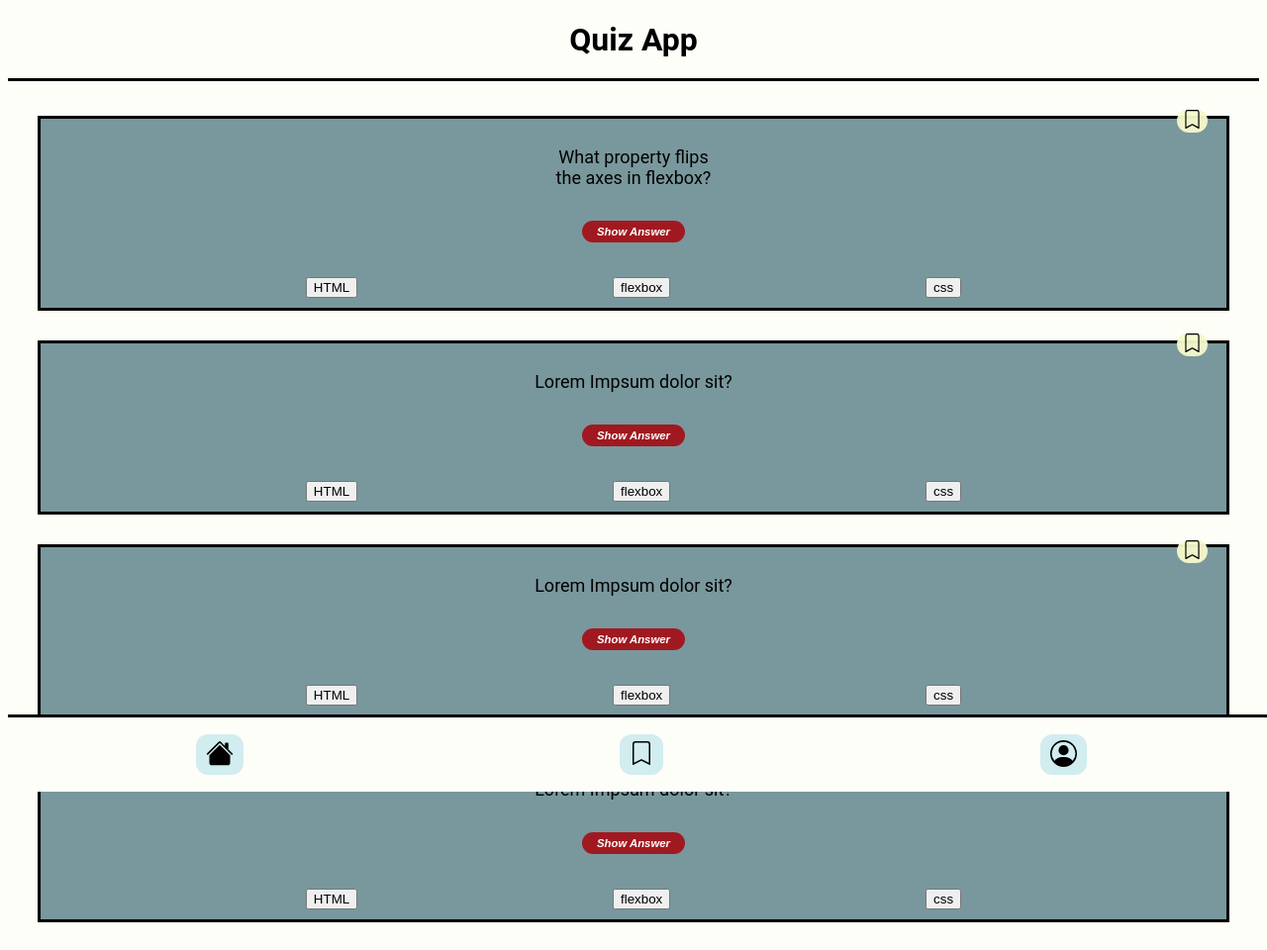
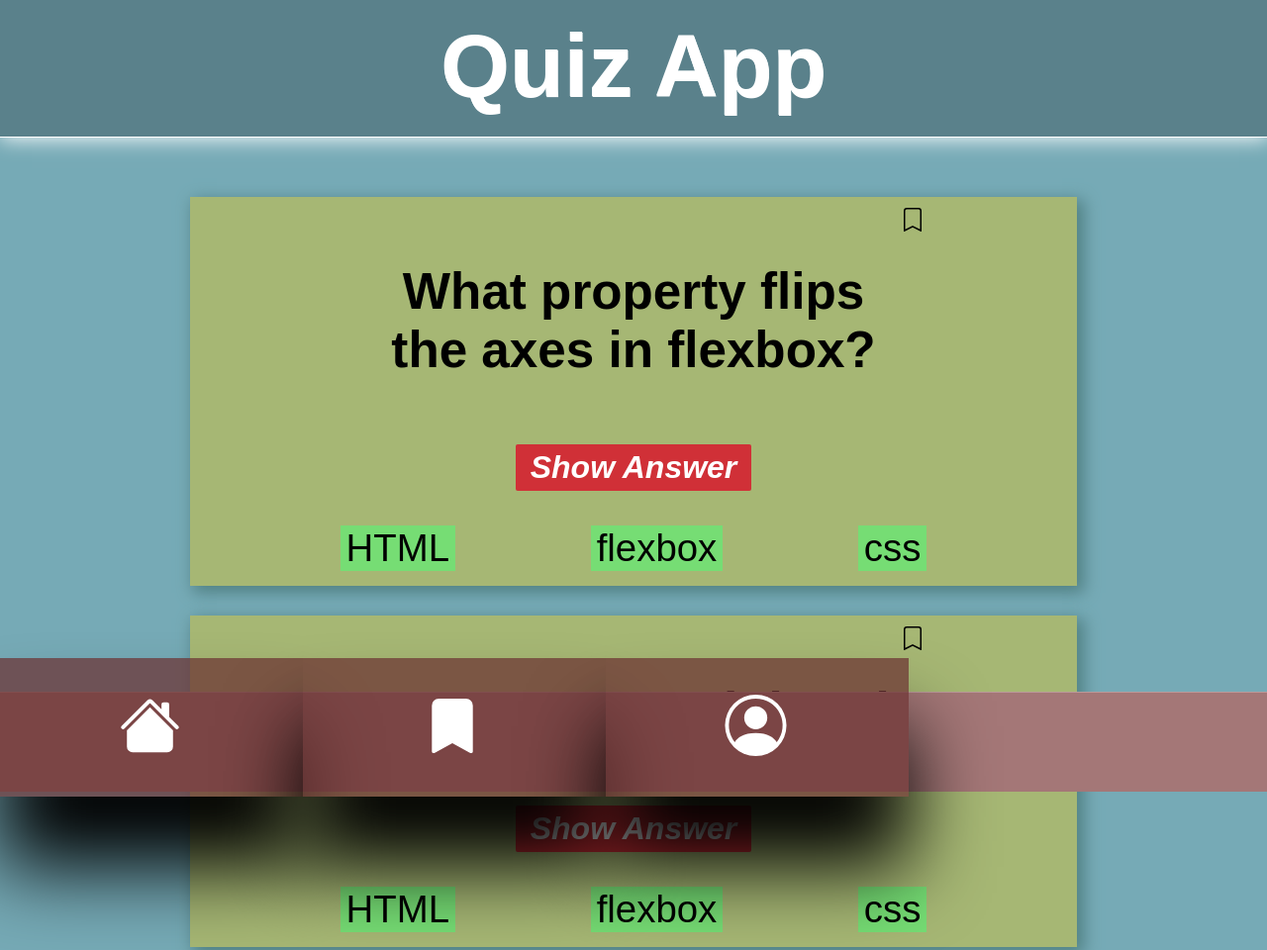
Before and after one commit to oektemkalkan/Quiz-App, a plain HTML site: page index.html in a window 1280 px wide. Shown: the top 960 px of the page at 99% size. Drawn offline with Linux system fonts and the light colour scheme.

Commit message:
finished first page

```diff
--- a/index.html
+++ b/index.html
@@ -8,14 +8,6 @@
     <title>Quiz-App | Öktem K.</title>
 </head>
 
-<script>
-
-function showanswer(){
-    document.getElementById("right").style.color = "red";
-}
-
-</script>
-
 <body>
     <header>
             <h1>Quiz App</h1>
@@ -23,8 +15,8 @@ function showanswer(){
 <main>
 
         <article class="first_article">
-                <button class="bookmark_1 all_icons" onclick="showanswer()">
-                    <svg xmlns="http://www.w3.org/2000/svg" width="19" height="19" fill="currentColor" class="bi bi-bookmark" viewBox="0 0 16 16">
+                <button class="bookmark_1 all_icons">
+                    <svg xmlns="http://www.w3.org/2000/svg" width="8%" height="8%" fill="currentColor" class="bi bi-bookmark" viewBox="0 0 16 16">
                         <path d="M2 2a2 2 0 0 1 2-2h8a2 2 0 0 1 2 2v13.5a.5.5 0 0 1-.777.416L8 13.101l-5.223 2.815A.5.5 0 0 1 2 15.5V2zm2-1a1 1 0 0 0-1 1v12.566l4.723-2.482a.5.5 0 0 1 .554 0L13 14.566V2a1 1 0 0 0-1-1H4z"/>
                     </svg>
                 </button>
@@ -32,16 +24,16 @@ function showanswer(){
             <div class="button_center">
             <button class="show_answer_button">Show Answer</button><br>
             </div>
-                <div class="type_answer">
-                    <button>HTML</button>
-                    <button id="right">flexbox</button>
-                    <button>css</button>
+                <div class="button_answer">
+                    <button class="type_answer">HTML</button>
+                    <button class="type_answer">flexbox</button>
+                    <button class="type_answer">css</button>
                 </div>
         </article>
 
         <article>
                 <button class="bookmark_2 all_icons">
-                    <svg xmlns="http://www.w3.org/2000/svg" width="19" height="19" fill="currentColor" class="bi bi-bookmark" viewBox="0 0 16 16">
+                    <svg xmlns="http://www.w3.org/2000/svg" width="8%" height="8%" fill="currentColor" class="bi bi-bookmark" viewBox="0 0 16 16">
                         <path d="M2 2a2 2 0 0 1 2-2h8a2 2 0 0 1 2 2v13.5a.5.5 0 0 1-.777.416L8 13.101l-5.223 2.815A.5.5 0 0 1 2 15.5V2zm2-1a1 1 0 0 0-1 1v12.566l4.723-2.482a.5.5 0 0 1 .554 0L13 14.566V2a1 1 0 0 0-1-1H4z"/>
                     </svg>
                 </button>
@@ -49,16 +41,16 @@ function showanswer(){
             <div class="button_center">
                 <button class="show_answer_button">Show Answer</button><br>
             </div>
-                <div class="type_answer">
-                    <button>HTML</button>
-                    <button>flexbox</button>
-                    <button>css</button>
+                <div class="button_answer">
+                    <button class="type_answer">HTML</button>
+                    <button class="type_answer">flexbox</button>
+                    <button class="type_answer">css</button>
                 </div>
         </article>
 
         <article>
                 <button class="bookmark_3 all_icons">
-                    <svg xmlns="http://www.w3.org/2000/svg" width="19" height="19" fill="currentColor" class="bi bi-bookmark" viewBox="0 0 16 16">
+                    <svg xmlns="http://www.w3.org/2000/svg" width="8%" height="8%" fill="currentColor" class="bi bi-bookmark" viewBox="0 0 16 16">
                         <path d="M2 2a2 2 0 0 1 2-2h8a2 2 0 0 1 2 2v13.5a.5.5 0 0 1-.777.416L8 13.101l-5.223 2.815A.5.5 0 0 1 2 15.5V2zm2-1a1 1 0 0 0-1 1v12.566l4.723-2.482a.5.5 0 0 1 .554 0L13 14.566V2a1 1 0 0 0-1-1H4z"/>
                     </svg>
                 </button>
@@ -66,16 +58,16 @@ function showanswer(){
         <div class="button_center">
         <button class="show_answer_button">Show Answer</button><br>
         </div>
-            <div class="type_answer">
-                <button>HTML</button>
-                <button>flexbox</button>
-                <button>css</button>
+            <div class="button_answer">
+                <button class="type_answer">HTML</button>
+                <button class="type_answer">flexbox</button>
+                <button class="type_answer">css</button>
             </div>
         </article>
 
         <article class="last_article">
                 <button class="bookmark_4 all_icons">
-                    <svg xmlns="http://www.w3.org/2000/svg" width="19" height="19" fill="currentColor" class="bi bi-bookmark" viewBox="0 0 16 16">
+                    <svg xmlns="http://www.w3.org/2000/svg" width="8%" height="8%" fill="currentColor" class="bi bi-bookmark" viewBox="0 0 16 16">
                         <path d="M2 2a2 2 0 0 1 2-2h8a2 2 0 0 1 2 2v13.5a.5.5 0 0 1-.777.416L8 13.101l-5.223 2.815A.5.5 0 0 1 2 15.5V2zm2-1a1 1 0 0 0-1 1v12.566l4.723-2.482a.5.5 0 0 1 .554 0L13 14.566V2a1 1 0 0 0-1-1H4z"/>
                     </svg>
                 </button>
@@ -83,26 +75,26 @@ function showanswer(){
         <div class="button_center">
             <button class="show_answer_button">Show Answer</button><br>
         </div>
-            <div class="type_answer">
-                <button>HTML</button>
-                <button>flexbox</button>
-                <button>css</button>
+            <div class="button_answer">
+                <button class="type_answer">HTML</button>
+                <button class="type_answer">flexbox</button>
+                <button class="type_answer">css</button>
             </div>
         </article>
 
     <footer>
         <div class="div_footer">
 
-            <button class="all_icons footer_buttons"><svg xmlns="http://www.w3.org/2000/svg" width="28" height="28" fill="currentColor" class="bi bi-house-fill" viewBox="0 0 16 16">
+            <button class="all_icons footer_buttons"><svg xmlns="http://www.w3.org/2000/svg" width="45%" height="45%" fill="white" class="bi bi-house-fill" viewBox="0 0 16 16">
                 <path d="M8.707 1.5a1 1 0 0 0-1.414 0L.646 8.146a.5.5 0 0 0 .708.708L8 2.207l6.646 6.647a.5.5 0 0 0 .708-.708L13 5.793V2.5a.5.5 0 0 0-.5-.5h-1a.5.5 0 0 0-.5.5v1.293L8.707 1.5Z"/>
                 <path d="m8 3.293 6 6V13.5a1.5 1.5 0 0 1-1.5 1.5h-9A1.5 1.5 0 0 1 2 13.5V9.293l6-6Z"/>
               </svg></button>
 
-            <button class="all_icons footer_buttons"><svg xmlns="http://www.w3.org/2000/svg" width="24" height="24" fill="currentColor" class="bi bi-bookmark" viewBox="0 0 16 16">
-                <path d="M2 2a2 2 0 0 1 2-2h8a2 2 0 0 1 2 2v13.5a.5.5 0 0 1-.777.416L8 13.101l-5.223 2.815A.5.5 0 0 1 2 15.5V2zm2-1a1 1 0 0 0-1 1v12.566l4.723-2.482a.5.5 0 0 1 .554 0L13 14.566V2a1 1 0 0 0-1-1H4z"/>
-            </svg></button>
+            <button class="all_icons footer_buttons"><svg xmlns="http://www.w3.org/2000/svg" width="40%" height="40%" fill="white" class="bi bi-bookmark-fill" viewBox="0 0 16 16">
+                <path d="M2 2v13.5a.5.5 0 0 0 .74.439L8 13.069l5.26 2.87A.5.5 0 0 0 14 15.5V2a2 2 0 0 0-2-2H4a2 2 0 0 0-2 2z"/>
+              </svg></button>
 
-            <button class="all_icons footer_buttons"><svg xmlns="http://www.w3.org/2000/svg" width="27" height="27" fill="currentColor" class="bi bi-person-circle" viewBox="0 0 16 16">
+            <button class="all_icons footer_buttons"><svg xmlns="http://www.w3.org/2000/svg" width="45%" height="45%" fill="white" class="bi bi-person-circle" viewBox="0 0 16 16">
                 <path d="M11 6a3 3 0 1 1-6 0 3 3 0 0 1 6 0z"/>
                 <path fill-rule="evenodd" d="M0 8a8 8 0 1 1 16 0A8 8 0 0 1 0 8zm8-7a7 7 0 0 0-5.468 11.37C3.242 11.226 4.805 10 8 10s4.757 1.225 5.468 2.37A7 7 0 0 0 8 1z"/>
               </svg></button>
--- a/styles.css
+++ b/styles.css
@@ -1,22 +1,34 @@
 body{
-    background-color: rgb(254, 254, 249);
-    font-family: "Roboto",Arial, serif;
+    background-color: rgba(38, 121, 139, 0.629);
+    font-family: Arial, Helvetica, sans-serif;
+    margin: 0px;
 }
 
 h1{
+    position: relative;
     width: 100%;
     text-align: center;
-    border-bottom: solid;
+    border-bottom: solid 1px;
+    border-color: #ffffff;
+    background-color: rgba(0, 0, 0, 0.239);
+    color: white;
     padding-bottom: 20px;
+    padding-top: 15px;
+    margin-top: 0px;
+    font-size: 7vw;
+    text-shadow: 0.5px 0.5px;
+    box-shadow: 1px 0.1px 20px 1px;
 }
 
 article{
-    border: solid;
-    padding: 10px;
-    margin-left: 30px;
-    margin-right: 30px;
+    position: relative;
+    border: none;
+    padding: 15px;
+    margin-left: 15%;
+    margin-right: 15%;
     margin-bottom: 30px;
-    background-color: rgba(78, 119, 129, 0.755);
+    background-color: rgba(182, 188, 96, 0.755);
+    box-shadow: 5px 5px 15px 2px rgba(81, 129, 132, 0.999);
 }
 
 .first_article{
@@ -25,46 +37,40 @@ article{
 
 .all_icons{
     border: none;
-    background-color: rgba(246, 248, 204, 0.954);
+    background-color: rgba(9, 9, 6, 0);
     cursor: pointer;
-    border-radius: 15px;
-
 }
 
 .bookmark_1{
     position: absolute;
-    top: 110px;
-    right: 60px;
+    top: 10px;
+    right: 10px;
 }
 
 .bookmark_2{
     position: absolute;
-    top: 336px;
-    right: 60px;
+    top: 10px;
+    right: 10px;
 }
 
 .bookmark_3{
     position: absolute;
-    top: 545px;
-    right: 60px;
+    top: 10px;
+    right: 10px;
 }
 
 .bookmark_4{
     position: absolute;
-    top: 750px;
-    right: 60px;
-}
-
-.footer_buttons{
-    background-color: rgba(139, 209, 223, 0.392);
-    border-radius: 12px;
-    padding: 5px 10px 5px 10px;
+    top: 10px;
+    right: 10px;
 }
 
 p{
     text-align: center;
     font-size: large;
     padding-bottom: 10px;
+    font-size: 4vw;
+    font-weight: bold;
 }
 
 .button_center{
@@ -76,37 +82,75 @@ p{
     margin-top: 5px;
     margin-bottom: 35px;
     border: none;
-    border-radius: 15px;
+    border-radius: 2px;
     color: white;
-    background-color: rgb(161, 25, 32);
+    background-color: rgba(208, 48, 56, 0.998);
     font-weight: bold;
     font-style: italic;
-    font-size: 0.3cm;
+    font-size: 2.5vw;
+    cursor: pointer;
 }
 
-.type_answer{
+.button_answer{
     display: flex;
     justify-content: center;
     justify-content:space-evenly;
     border: none;
 }
 
+.type_answer{
+    border: none;
+    background-color: rgba(78, 255, 116, 0.532);
+    font-size: 3vw;
+}
+
 .last_article{
-    margin-bottom: 105px;
+    margin-bottom: 120px;
 }
 
 footer{
     position: fixed;
     width: 100%;
-    bottom: 0;
-    border-top: solid;
-    padding-top: 17px;
-    padding-bottom: 17px;
-    background-color: rgb(254, 254, 249);
+    height: 10%;
+    bottom: 0px;
+    border-top: solid 1px;
+    border-color: rgba(255, 255, 255, 0.252);
+    padding-top: 10px;
+    padding-bottom: 10px;
+    background-color: rgb(164, 119, 119);
 }
 
 .div_footer{
     display: flex;
-    justify-content: center;
-    justify-content: space-around;
+    position: absolute;
+    bottom: 20px
+
 }
+
+.footer_buttons{
+    position: relative;
+    bottom: -25px;
+    padding: 1px 5px 1px 1px;
+    background-color: rgba(108, 51, 51, 0.732);
+    box-shadow: 0px 70px 80px 1px;
+}
+
+.third_page_icon{
+    position: absolute;
+    top: 20%;
+    left: 27%;
+    height: 20vw;
+}
+
+.third_page_name{
+    position: absolute;
+    top: 22%;
+    left: 55%;
+    font-size: 5vw;
+}
+
+.third_page_aboutme{
+    position: absolute;
+    top: 45%;
+    left: 20%;
+}
```
Also changed, not shown: profile.html (+3 -1 lines).
